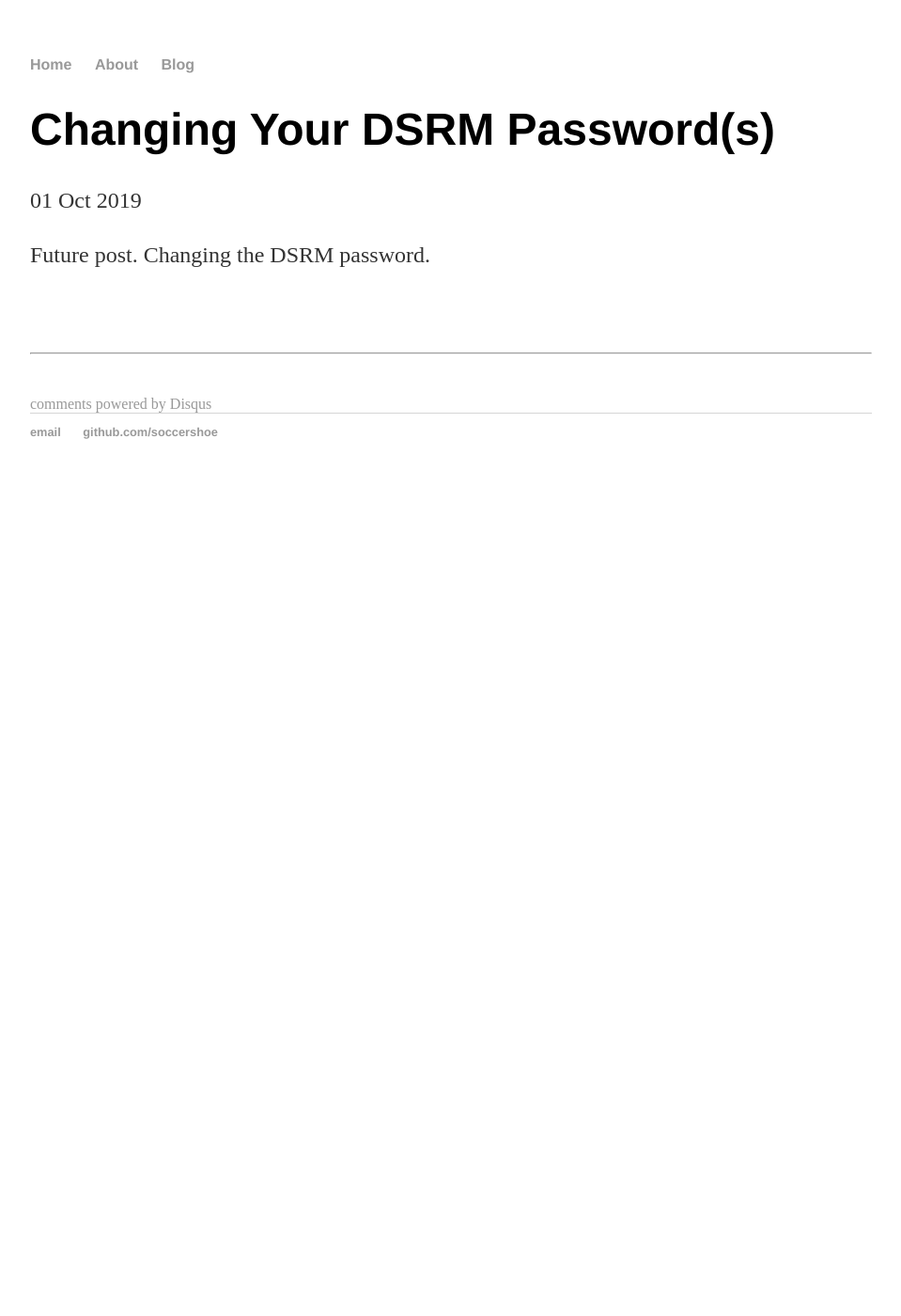
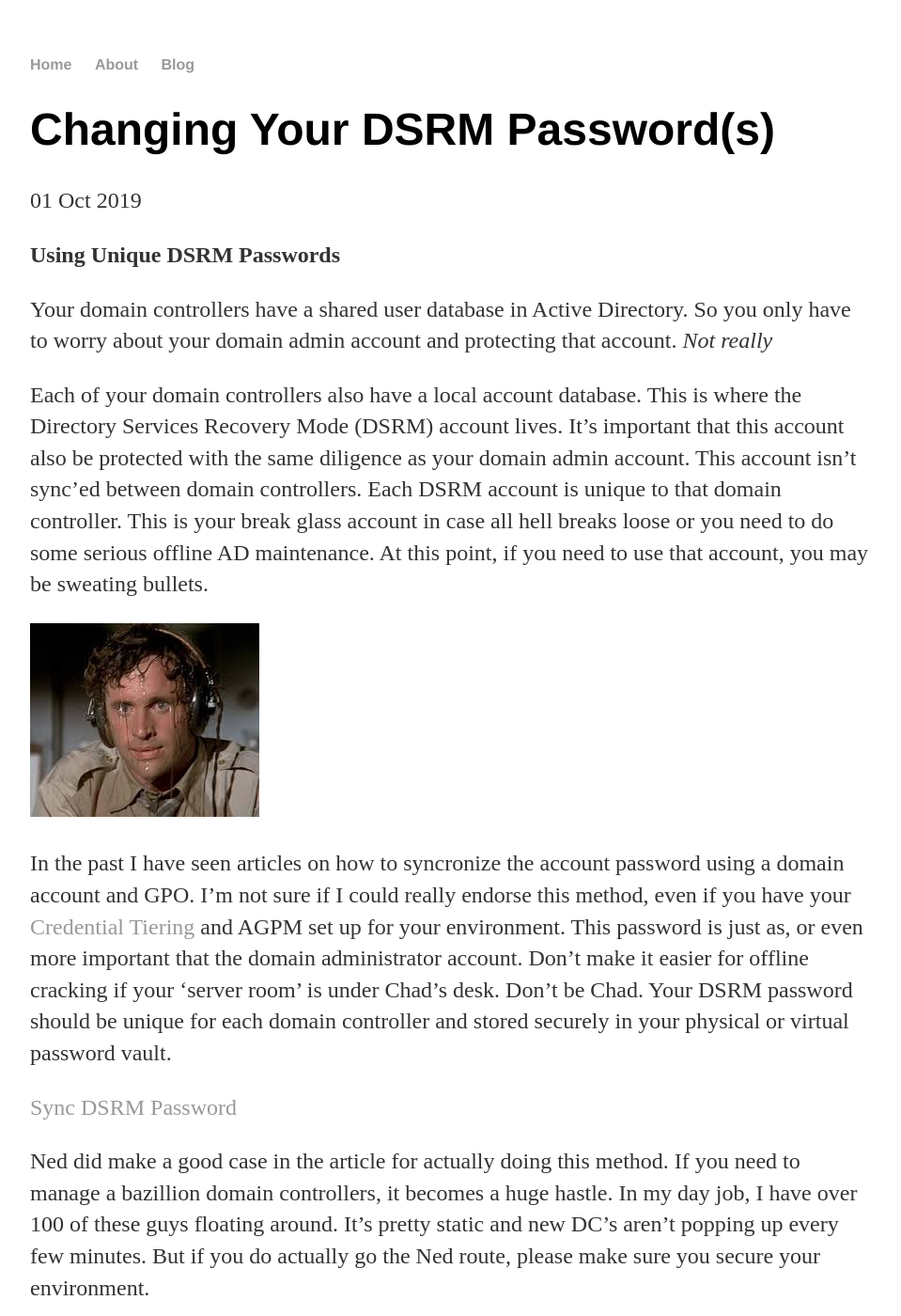
Before and after one commit to soccershoe/JustAnotherAdmin, a Jekyll site: the page built from _posts/2019-10-01-ChangeDSRMPassword.md, in a window 1280 px wide and 1400 px high. Shown: the whole window at 94% size, without its empty margins (160-1119 px from the left). Built offline with Jekyll 4.4.1, drawn with Linux system fonts in a browser that asks for light colours; comment, search, counter and statistics services are not loaded; some of the changed text lies outside the part shown.

Commit message:
don't forget

```diff
--- a/_posts/2019-10-01-ChangeDSRMPassword.md
+++ b/_posts/2019-10-01-ChangeDSRMPassword.md
@@ -4,5 +4,20 @@ title: "Changing Your DSRM Password(s)"
 date: 2019-10-01
 ---
 
-Future post.
-Changing the DSRM password.
+**Using Unique DSRM Passwords**
+
+Your domain controllers have a shared user database in Active Directory.  So you only have to worry about your domain admin account and protecting that account.  _Not really_
+
+Each of your domain controllers also have a local account database.  This is where the Directory Services Recovery Mode (DSRM) account lives.  It's important that this account also be protected with the same diligence as your domain admin account.  This account isn't sync'ed between domain controllers. Each DSRM account is unique to that domain controller.  This is your break glass account in case all hell breaks loose or you need to do some serious offline AD maintenance.  At this point, if you need to use that account, you may be sweating bullets.
+
+![alt text](https://raw.githubusercontent.com/soccershoe/JustAnotherAdmin/master/images/sweating.jpg)
+
+In the past I have seen articles on how to syncronize the account password using a domain account and GPO.  I'm not sure if I could really endorse this method, even if you have your [Credential Tiering](https://soccershoe.github.io/JustAnotherAdmin/blog/2020/01/07/CredentialTiering) and AGPM set up for your environment.  This password is just as, or even more important that the domain administrator account.  Don't make it easier for offline cracking if your 'server room' is under Chad's desk.  Don't be Chad.  Your DSRM password should be unique for each domain controller and stored securely in your physical or virtual password vault.
+
+[Sync DSRM Password](https://blogs.technet.microsoft.com/askds/2009/03/11/ds-restore-mode-password-maintenance/)
+
+Ned did make a good case in the article for actually doing this method.  If you need to manage a bazillion domain controllers, it becomes a huge hastle.  In my day job, I have over 100 of these guys floating around.  It's pretty static and new DC's aren't popping up every few minutes.  But if you do actually go the Ned route, please make sure you secure your environment.
+
+I don't have any good tips otherwise.  It should be a onetime setup when you promote your domain controller.  Make it a habit for putting the password in your password database at that time.  Don't forget it.
+
+![alt text](https://raw.githubusercontent.com/soccershoe/JustAnotherAdmin/master/images/dontforget.jpg)
```
Also changed, not shown: _posts/2019-02-14-DomainPolicySync.md (+4 -2 lines), images/dontforget.jpg (added), images/sweating.jpg (added).
